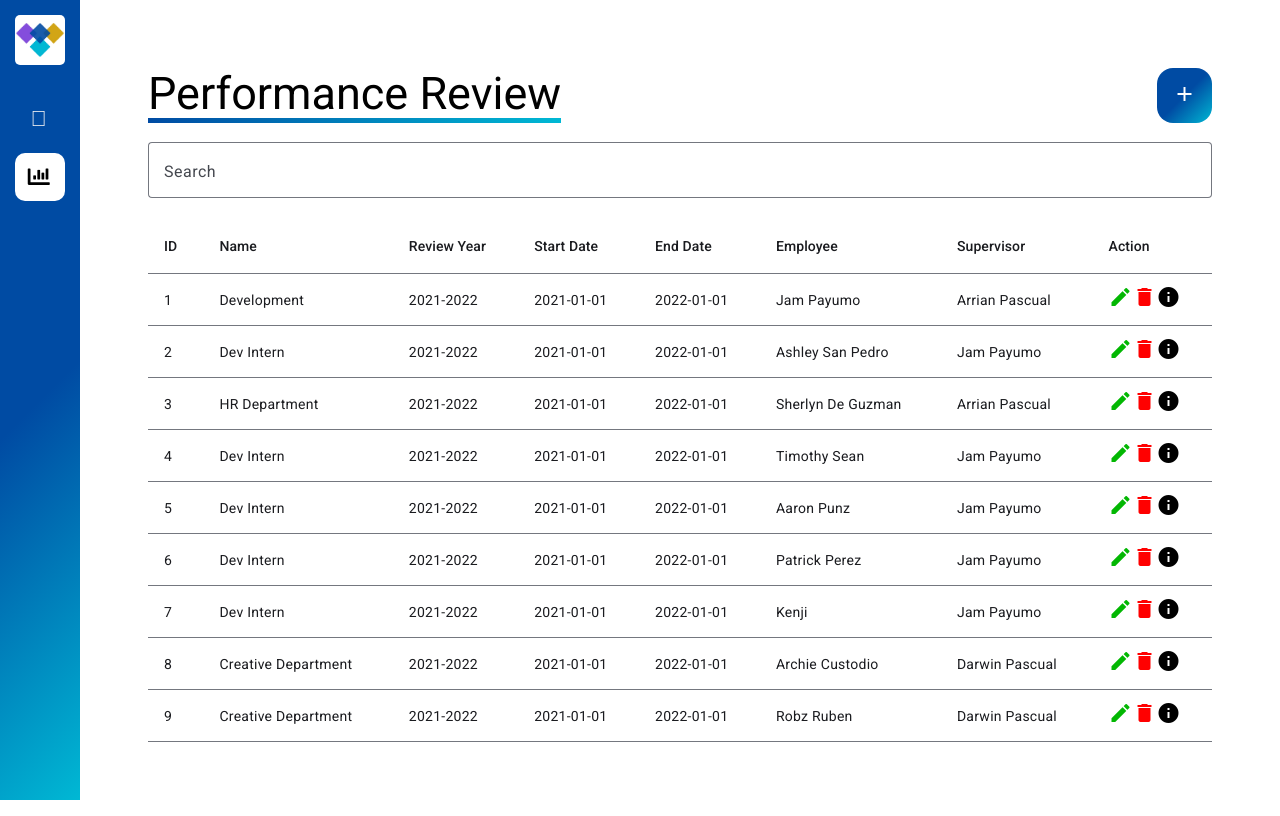
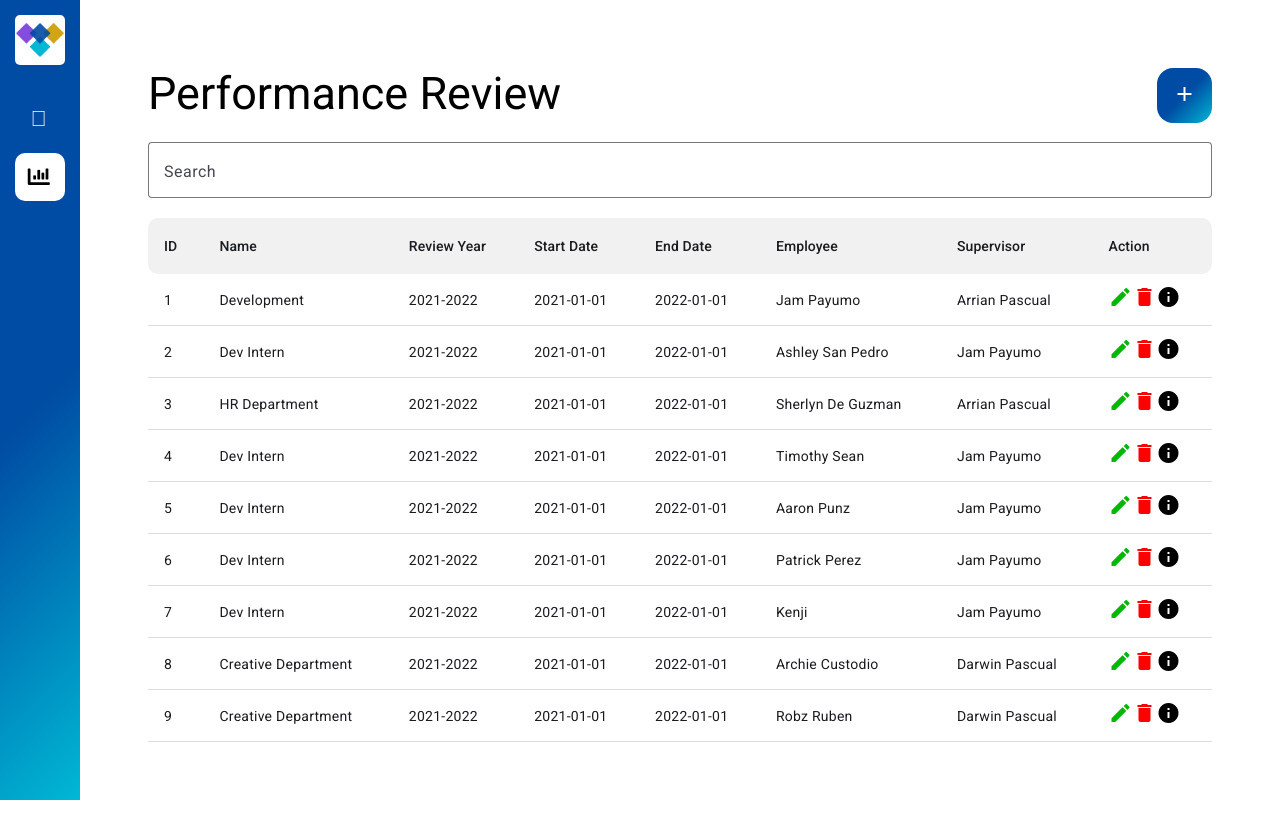
Before and after one commit to Kirifer/PMS.Web, an Angular app: page /performance in a window 1280 px wide. Built offline with nearby package versions, Linux system fonts and the light colour scheme; some icons are missing.

Commit message:
updated design

```diff
--- a/src/app/add-perform-rev/add-perform-rev.component.html
+++ b/src/app/add-perform-rev/add-perform-rev.component.html
@@ -167,6 +167,7 @@
             <td>{{ i + 1 }}</td>
             <td>
               <select name="competency" id="competency" [(ngModel)]="selectedRows[i].selectedCompetency">
+                <option value="" disabled selected hidden>Select competency</option>
                 <option *ngFor="let competency of getUniqueCompetencies()" [value]="competency">
                   {{ competency }}
                 </option>
@@ -175,6 +176,7 @@
             <td><input type="text" /></td>
             <td>
               <select name="level" id="level" [(ngModel)]="selectedRows[i].selectedLevel">
+                <option value="" disabled selected hidden>Select level</option>
                 <option *ngFor="let level of getUniqueLevelsForCompetency()" [value]="level">
                   {{ level }}
                 </option>
--- a/src/app/dashboard/dashboard.component.html
+++ b/src/app/dashboard/dashboard.component.html
@@ -8,7 +8,7 @@
     </div>
     <!-- TABLE -->
     <div class="big-container">
-        <p>Performance Review</p>
+        <h6>Performance Review</h6>
         <mat-form-field appearance="outline">
             <mat-label>Search</mat-label>
             <input matInput (keyup)="applyFilter($event)" placeholder="Ex. Mia" apperance="outlined" #input>
--- a/src/app/perform-rev/perform-rev.component.css
+++ b/src/app/perform-rev/perform-rev.component.css
@@ -14,16 +14,7 @@
     h2 {
        position: relative;
     }
-    h2::after {
-        content: '';
-        width: 100%;
-        height: 5px;
-        background: linear-gradient(to right, #004ba3, #00b8d4);
-        position: absolute;
-        bottom: -3px;
-        left: 0;
-        /* border-radius: 35px; */
-    }
+
     button {
         background-image: linear-gradient(315deg, #00b8d4 0%, #004ba3  50%);
         color: white;
@@ -68,7 +59,18 @@ table {
     width: 100%;
 }
 
+table th {
+    background-color: rgb(241, 241, 241);
+    border: none;
 
+}
+
+table td {
+    border-color: rgb(220, 220, 220);
+}
+
+table th:first-child { border-top-left-radius: 10px; border-bottom-left-radius: 10px; }
+table th:last-child { border-top-right-radius: 10px; border-bottom-right-radius: 10px;}
 
 
 
--- a/src/app/side-nav/side-nav.component.css
+++ b/src/app/side-nav/side-nav.component.css
@@ -121,7 +121,7 @@
     }
 
     .sidenav-nav-item:hover{
-        .sidenav-nav-link{
+        .sidenav-nav-link:not(.active){
             background-color: #ffffff46;
             color: #000;
         }
```
